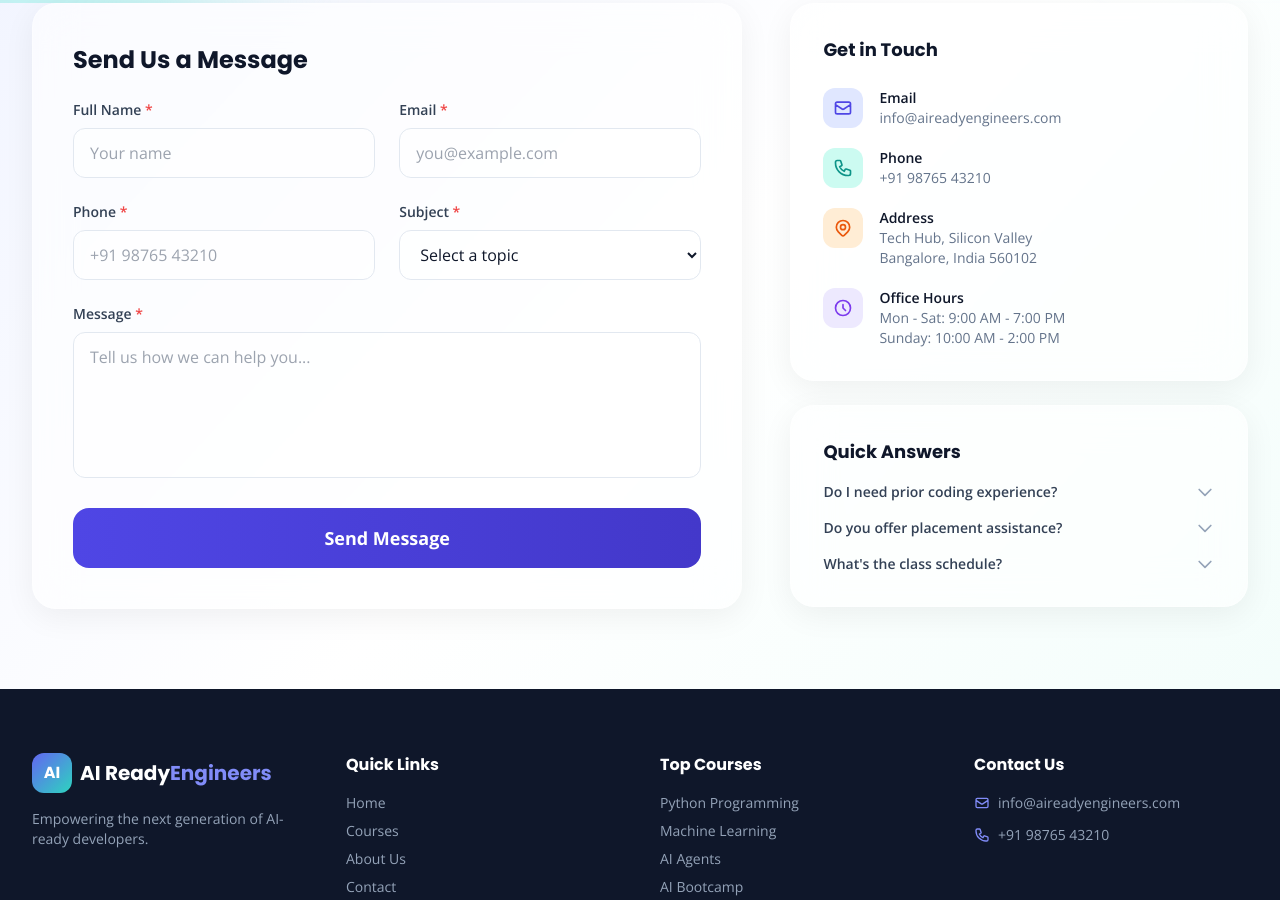
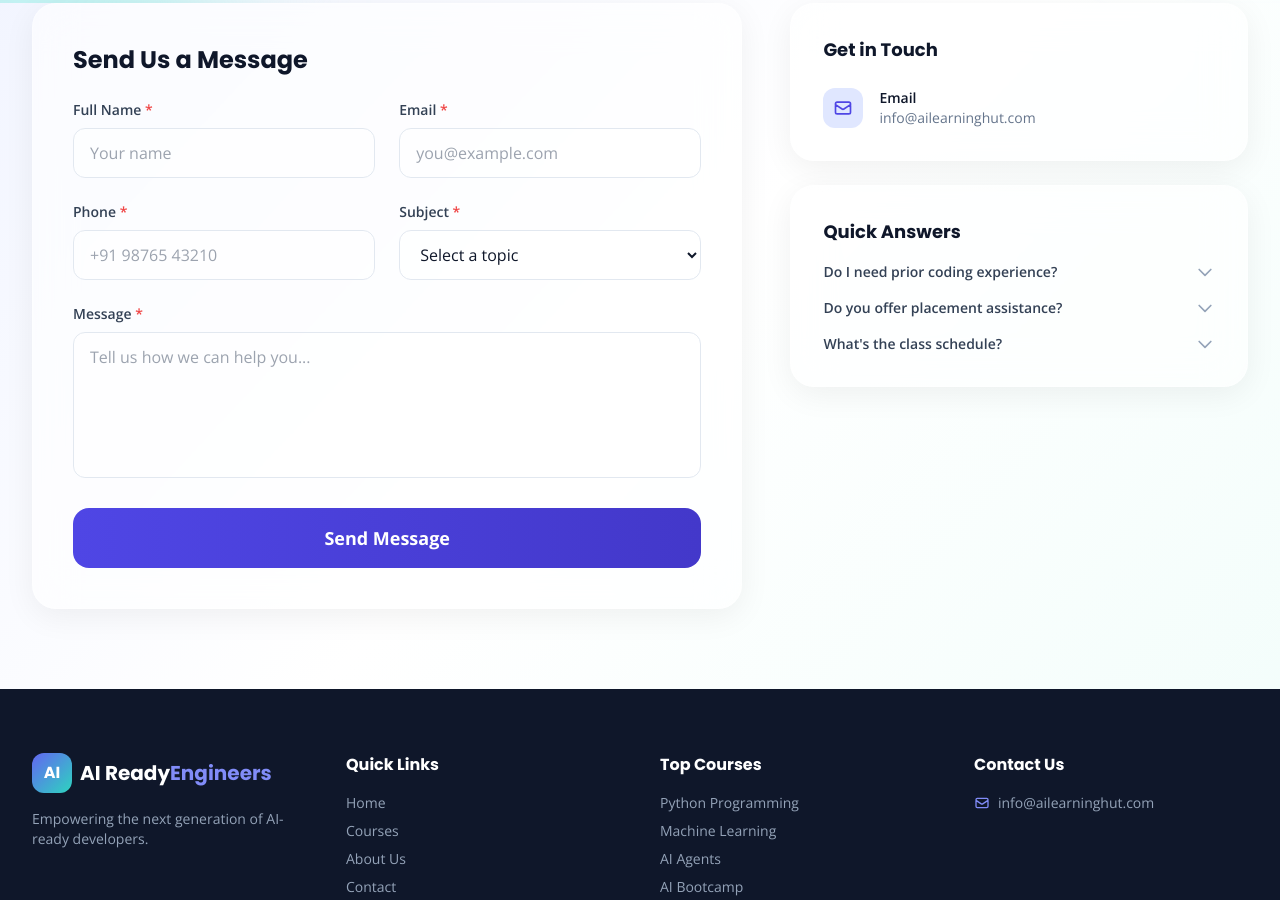
Before and after one commit to akshaykumarsingh025/ai-ready-engineers, a plain HTML site: page contact.html in a window 1280 px wide. Shown: the part 345-1245 px from the top of the page. Drawn offline with nearby package versions, Linux system fonts and the light colour scheme.

Commit message:
chore: update contact email to info@ailearninghut.com

```diff
--- a/contact.html
+++ b/contact.html
@@ -156,34 +156,7 @@
                 </div>
                 <div>
                   <div class="font-semibold text-sm">Email</div>
-                  <div class="text-slate-500 text-sm">info@aireadyengineers.com</div>
-                </div>
-              </div>
-              <div class="flex items-start gap-4">
-                <div class="w-10 h-10 rounded-xl bg-teal-100 flex items-center justify-center flex-shrink-0">
-                  <svg class="w-5 h-5 text-teal-600" fill="none" stroke="currentColor" viewBox="0 0 24 24"><path stroke-linecap="round" stroke-linejoin="round" stroke-width="2" d="M3 5a2 2 0 012-2h3.28a1 1 0 01.948.684l1.498 4.493a1 1 0 01-.502 1.21l-2.257 1.13a11.042 11.042 0 005.516 5.516l1.13-2.257a1 1 0 011.21-.502l4.493 1.498a1 1 0 01.684.949V19a2 2 0 01-2 2h-1C9.716 21 3 14.284 3 6V5z"/></svg>
-                </div>
-                <div>
-                  <div class="font-semibold text-sm">Phone</div>
-                  <div class="text-slate-500 text-sm">+91 98765 43210</div>
-                </div>
-              </div>
-              <div class="flex items-start gap-4">
-                <div class="w-10 h-10 rounded-xl bg-accent-100 flex items-center justify-center flex-shrink-0">
-                  <svg class="w-5 h-5 text-accent-600" fill="none" stroke="currentColor" viewBox="0 0 24 24"><path stroke-linecap="round" stroke-linejoin="round" stroke-width="2" d="M17.657 16.657L13.414 20.9a1.998 1.998 0 01-2.827 0l-4.244-4.243a8 8 0 1111.314 0z"/><path stroke-linecap="round" stroke-linejoin="round" stroke-width="2" d="M15 11a3 3 0 11-6 0 3 3 0 016 0z"/></svg>
-                </div>
-                <div>
-                  <div class="font-semibold text-sm">Address</div>
-                  <div class="text-slate-500 text-sm">Tech Hub, Silicon Valley<br>Bangalore, India 560102</div>
-                </div>
-              </div>
-              <div class="flex items-start gap-4">
-                <div class="w-10 h-10 rounded-xl bg-violet-100 flex items-center justify-center flex-shrink-0">
-                  <svg class="w-5 h-5 text-violet-600" fill="none" stroke="currentColor" viewBox="0 0 24 24"><path stroke-linecap="round" stroke-linejoin="round" stroke-width="2" d="M12 8v4l3 3m6-3a9 9 0 11-18 0 9 9 0 0118 0z"/></svg>
-                </div>
-                <div>
-                  <div class="font-semibold text-sm">Office Hours</div>
-                  <div class="text-slate-500 text-sm">Mon - Sat: 9:00 AM - 7:00 PM<br>Sunday: 10:00 AM - 2:00 PM</div>
+                  <div class="text-slate-500 text-sm">info@ailearninghut.com</div>
                 </div>
               </div>
             </div>
@@ -261,11 +234,7 @@
           <ul class="space-y-3 text-sm text-slate-400">
             <li class="flex items-center gap-2">
               <svg class="w-4 h-4 text-primary-400" fill="none" stroke="currentColor" viewBox="0 0 24 24"><path stroke-linecap="round" stroke-linejoin="round" stroke-width="2" d="M3 8l7.89 5.26a2 2 0 002.22 0L21 8M5 19h14a2 2 0 002-2V7a2 2 0 00-2-2H5a2 2 0 00-2 2v10a2 2 0 002 2z"/></svg>
-              info@aireadyengineers.com
-            </li>
-            <li class="flex items-center gap-2">
-              <svg class="w-4 h-4 text-primary-400" fill="none" stroke="currentColor" viewBox="0 0 24 24"><path stroke-linecap="round" stroke-linejoin="round" stroke-width="2" d="M3 5a2 2 0 012-2h3.28a1 1 0 01.948.684l1.498 4.493a1 1 0 01-.502 1.21l-2.257 1.13a11.042 11.042 0 005.516 5.516l1.13-2.257a1 1 0 011.21-.502l4.493 1.498a1 1 0 01.684.949V19a2 2 0 01-2 2h-1C9.716 21 3 14.284 3 6V5z"/></svg>
-              +91 98765 43210
+              info@ailearninghut.com
             </li>
           </ul>
         </div>
--- a/robots.txt
+++ b/robots.txt
@@ -1,4 +1,4 @@
 User-agent: *
 Allow: /
 
-Sitemap: https://aireadyengineers.com/sitemap.xml
+Sitemap: https://ailearninghut.com/sitemap.xml
```
Also changed, not shown: about.html (+1 -5 lines), courses.html (+1 -5 lines), index.html (+4 -12 lines), sitemap.xml (+4 -4 lines).
